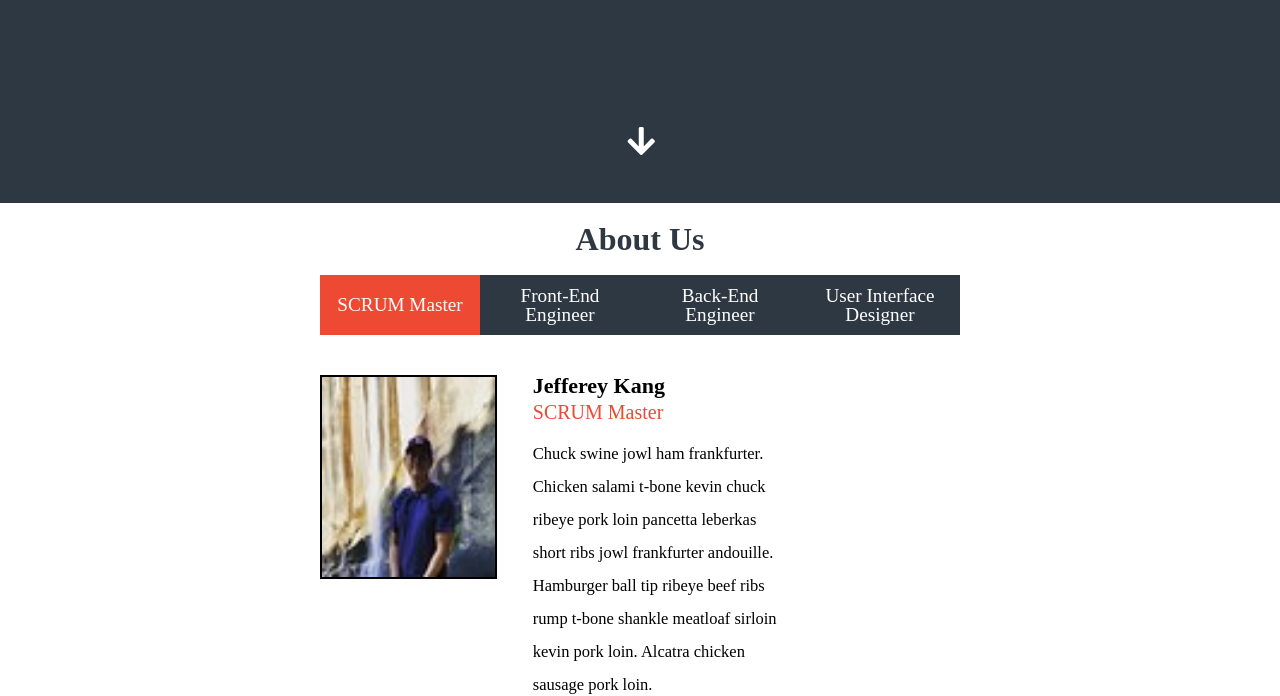
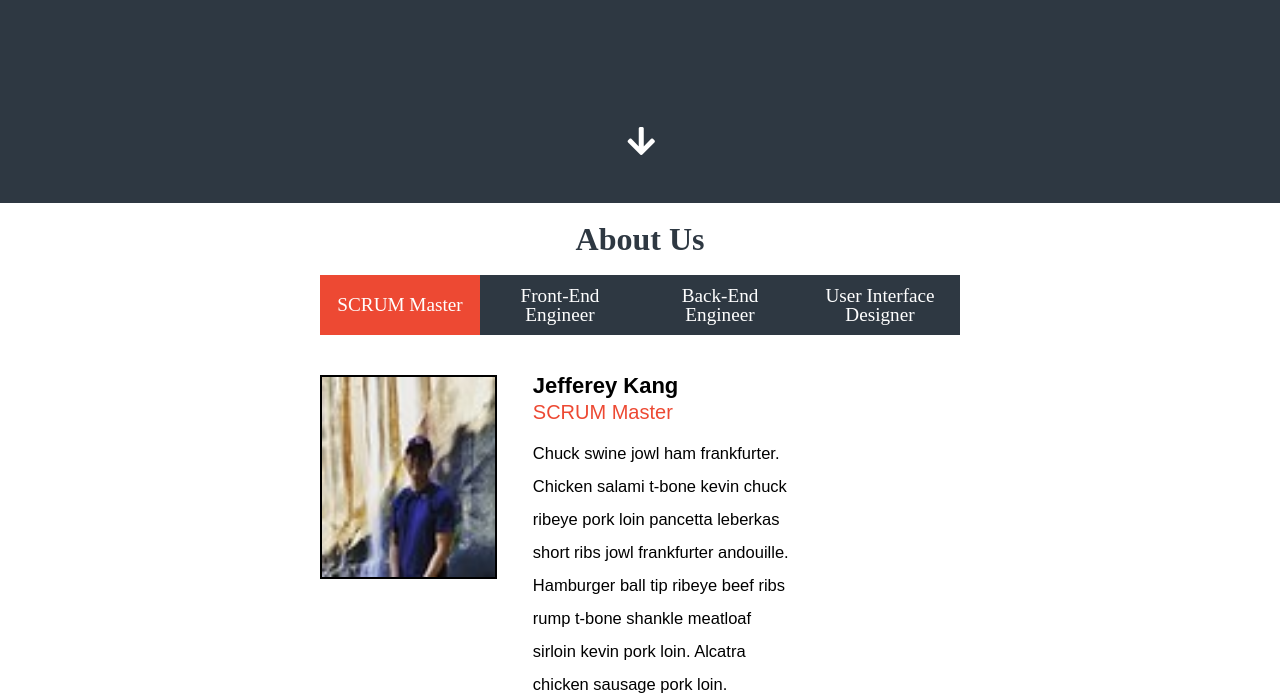
Before and after one commit to artfoliobuild/UserInterface, a plain HTML site: page index.html in a window 1280 px wide. Shown: the part 597-1293 px from the top of the page. Drawn offline with Linux system fonts and the light colour scheme; a web font is replaced by a local one.

Commit message:
Replaced hard coded font family with variable

```diff
--- a/less/about_us.less
+++ b/less/about_us.less
@@ -5,7 +5,7 @@
     flex-direction: row;
     flex-wrap: wrap;
     margin: 0 auto;
-    font-family: 'Raleway';
+    font-family: @font-family;
 
     section {
         width: 80%;
@@ -37,13 +37,13 @@
             justify-content: space-around;
             padding-left: 50px;
             padding: 0 40px;
-            font-family: 'Raleway';
+            font-family: @font-family;
 
             h2 {
                 font-size: 2.2em;
                 font-weight: bold;
                 margin-bottom: 5px;
-                font-family: 'Raleway';
+                font-family: @font-family;
 
             }
 
--- a/less/header.less
+++ b/less/header.less
@@ -10,7 +10,7 @@
     -o-background-size: cover;
     background-size: cover;
     color: white;
-    font-family: 'Raleway', sans-serif;
+    font-family: @font-family;
 
     @media (max-width: 500px) {
         width: 100vw;
--- a/less/variables.less
+++ b/less/variables.less
@@ -1,2 +1,3 @@
 // global
 @font-family: 'Raleway', sans-serif;
+@dark-bg: #2e3842;
```
Also changed, not shown: css/index.css.
